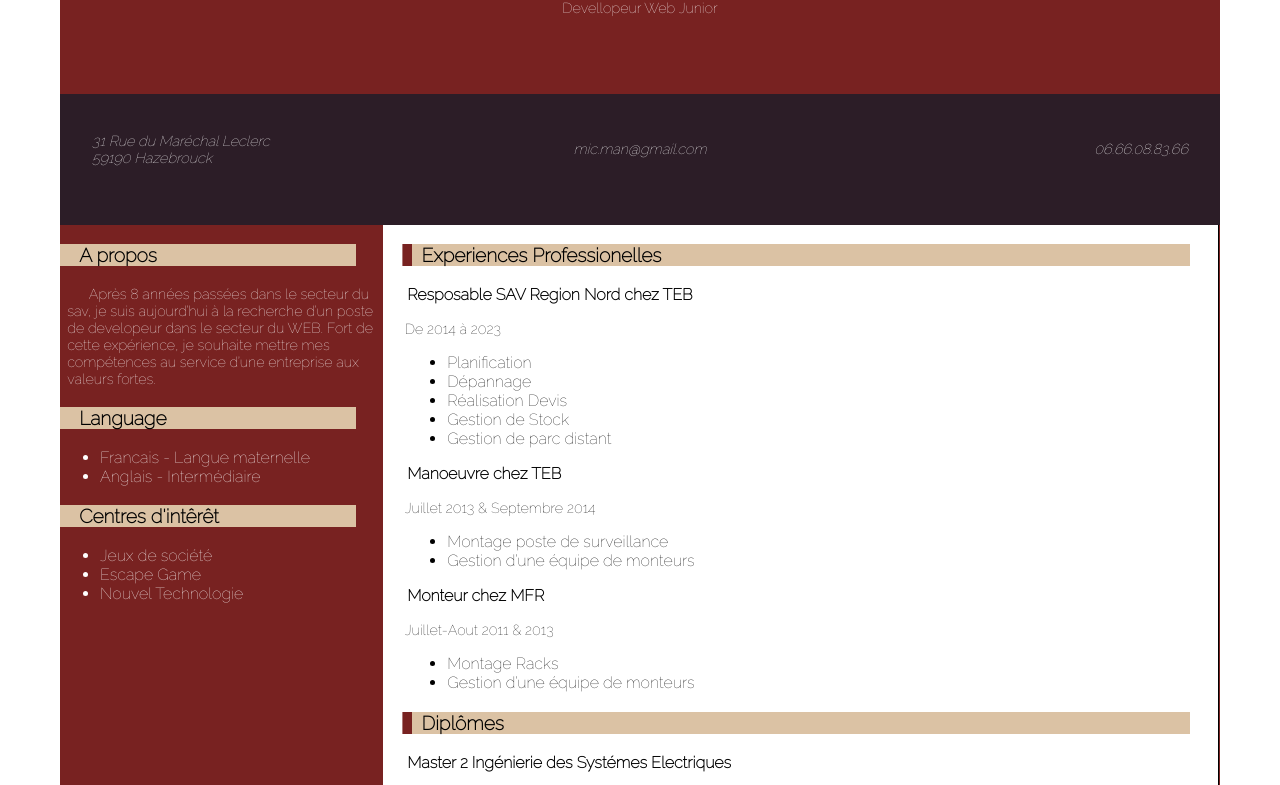
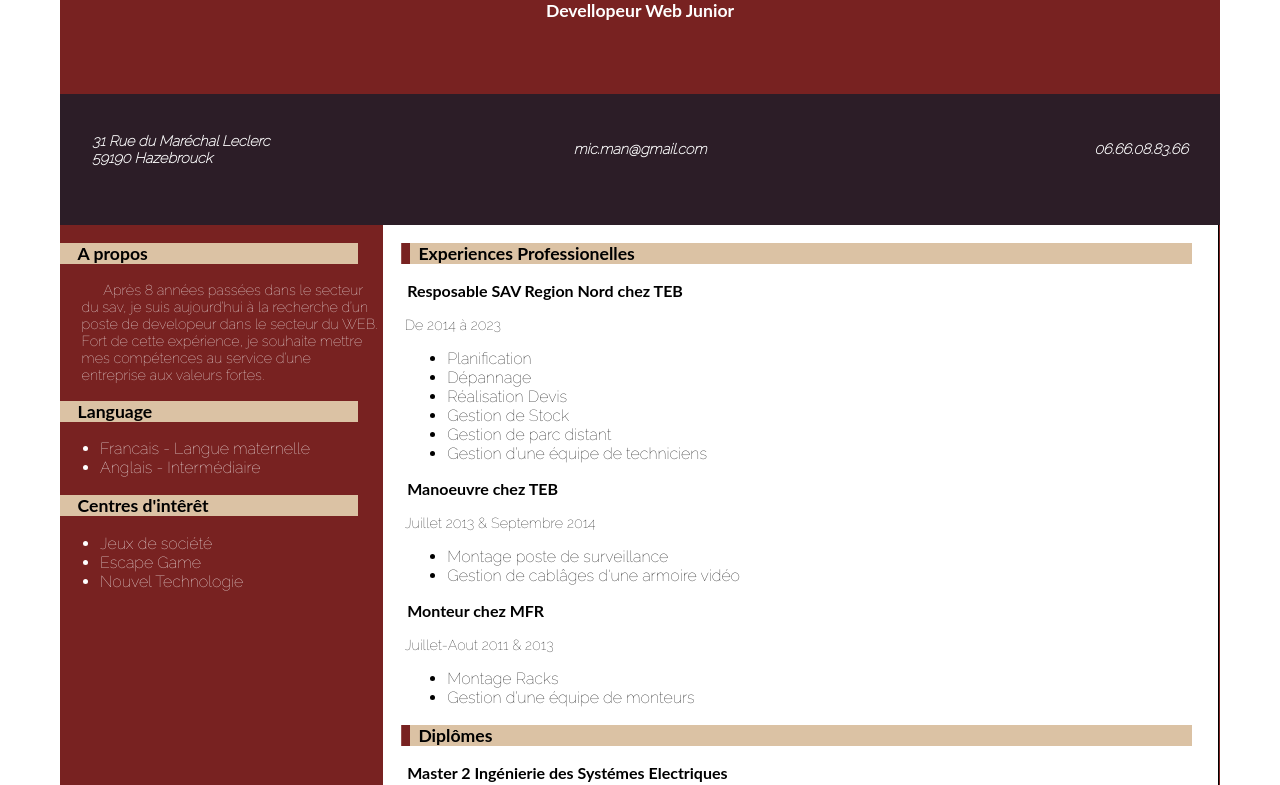
Before and after one commit to Bareman07/Mon_CV, a plain HTML site: page index.html in a window 1280 px wide. Shown: the part 193-978 px from the top of the page. Drawn offline with Linux system fonts and the light colour scheme; files whose address does not match are found by name.

Commit message:
add-favicon-&-change-Style-management

```diff
--- a/assets/css/style.css
+++ b/assets/css/style.css
@@ -1,28 +1,41 @@
 /* Police de caractere */
 @font-face {
     font-family: "Raleway";
-    src: url(../fonts/Raleway-VariableFont_wght.woff);
-    src: url(../fonts/Raleway-VariableFont_wght.ttf) format('truetype')
+    src: url(../fonts/Raleway-VariableFont_wght.woff),
+    url(../fonts/Raleway-VariableFont_wght.ttf) format('truetype')
     /* url(../fonts/)*/ ;
 }
 
 @import url('https://fonts.googleapis.com/css2?family=Lato:ital,wght@0,400;0,700;1,400&display=swap');
 
 p {
-    font-family: "Raleway" ,"Lato", serif ; /* la "," choix alternatif*/
+    font-family: "Raleway", serif; /* la "," choix alternatif*/
     font-size: 0.9em ;
 }
 
+li {
+    font-family: "Raleway", serif;
+    font-size: 1em ;
+}
+
 h1 {
+    font-family: "Lato", serif;
     font-size: 1.4em ;
 }
 
 h2 {
-    font-size: 1.2em ;
+    font-family: "Lato", serif;
+    font-size: 1.1em ;
 }
 
 h3 {
+    font-family: "Lato", serif;
     font-size: 1em ;
+}
+
+adress {
+    font-weight: bold;
+    font-style: italic;
 }
 
 #area-white li {
@@ -41,7 +54,7 @@ h3 {
 
 #area-left p {
     text-indent: 1.5em;
-    margin : 0em 0.5em 0em 0.5em;
+    margin : 0em 0.5em 0em 1.5em;
 }
 
 /* definition des Elements en flexbox et alignement */
@@ -71,7 +84,6 @@ body {
     order: 0;
     align-self: center;
     flex-basis: 100%;
-    font-family: "Lato","Raleway" , serif ;
 }
 
 .Photo_arrondi {
@@ -118,7 +130,6 @@ body {
 }
 
 .article-area-left {
-    font-family: "Raleway" ,"Lato", serif ;
      h2 {
         color: black;
         background-color: #dbc2a4;
@@ -139,7 +150,6 @@ body {
 
 
 .article-area-white {
-    font-family: "Raleway" ,"Lato", serif ;
     p {
         margin-left: 1.5em;
     }
@@ -180,10 +190,6 @@ body {
     text-decoration-line: none;
 }
 
-#area-grey p {
-    font-style: italic;
-}
-
 #area-grey a:hover{
     text-decoration-line: underline;
 }
@@ -194,7 +200,7 @@ body {
     width: 2em;
 }
 
-#area-bottom img:hover {
+.Link-social-Network:hover {
 opacity: 0.6;
 }
 
--- a/index.html
+++ b/index.html
@@ -2,21 +2,22 @@
 <html lang="fr">
 <head>
     <meta charset="UTF-8">
-    <meta name="viewport" content="width=device-width, initial-scale=1.0">
-    <title>CV</title>
+    <meta name="CV Bateman Mickael Devollopeur Web" content="width=device-width, initial-scale=1.0">
+    <title>CV Web</title>
     <link rel="stylesheet" href="./assets/css/style.css">
+    <link rel="icon" href="./assets/img/cv.png" type="image/png"> <!-- Icone du site en PNG -->
 </head>
 
 <body>
     <div id="text-body">
 
         <header id="area-top">
-            <a href="./assets/img/Photo_2023.jpg"><img src="./assets/img/Photo_2023.jpg" alt="Photo_2023" class="Photo_arrondi"></a>
+            <a href="./assets/img/Photo_2023.jpg"><img src="./assets/img/Photo_2023.jpg" alt="Ma Photo de CV 2023" class="Photo_arrondi"></a>
             <h1> BATEMAN Mickael </h1>
-            <p> Devellopeur Web Junior </p>
+            <h2> Devellopeur Web Junior </h2>
         </header>
 
-        <nav id="area-grey">
+        <adress id="area-grey">
             <div class="adress">
                 <a href="https://www.google.com/maps/place/Le+Hazard+-+Votre+Barak+%C3%80+Jeux/@50.7216442,2.5342666,15z/data=!4m6!3m5!1s0x47dce19c86a5a92f:0x3b3cd1fc1329058e!8m2!3d50.7216442!4d2.5342666!16s%2Fg%2F11ty4m5rnf?entry=ttu">
                     <p> 31 Rue du Maréchal Leclerc
@@ -26,7 +27,7 @@
             </div>
             <div class="mail"><a href="mailto:mic.man@gmail.com"><p>mic.man@gmail.com</p></a></div>
             <div class="phone"><a href="tel:0666088366"><p>06.66.08.83.66</p></a></div>
-        </nav>
+        </adress>
         <section id="area-center">
             <aside id="area-left">
                 <article class="article-area-left">
@@ -63,12 +64,13 @@
                         <li>Réalisation Devis</li>
                         <li>Gestion de Stock</li>
                         <li>Gestion de parc distant</li>
+                        <li>Gestion d’une équipe de techniciens</li>
                     </ul>
                     <h3>Manoeuvre chez TEB</h3>
                     <p>Juillet 2013 & Septembre 2014</p>
                     <ul>
                         <li>Montage poste de surveillance</li>
-                        <li>Gestion d’une équipe de monteurs</li>
+                        <li>Gestion de cablâges d'une armoire vidéo</li>
                     </ul>
                     <h3>Monteur chez MFR</h3>
                     <p>Juillet-Aout 2011 & 2013</p>
@@ -100,8 +102,8 @@
 
         <footer id="area-bottom">
             <figure>
-                <a href="https://linkedin.com/"><img src="./assets/img/linkedin.png" alt="Linkdin" class="Linkdin"></a>
-                <a href="https://github.com/Bareman07"><img src="./assets/img/signe-github.png" alt="github" class="github"></a>
+                <a href="https://linkedin.com/"><img src="./assets/img/linkedin.png" alt="Lien vers Linkdin" class="Link-social-Network"></a>
+                <a href="https://github.com/Bareman07"><img src="./assets/img/signe-github.png" alt="Lien vers Github" class="Link-social-Network"></a>
             </figure>
                 <p> Derniere mise à jour 21/10/2023 </p>
         </footer>
```
Also changed, not shown: assets/img/cv.png (added).
